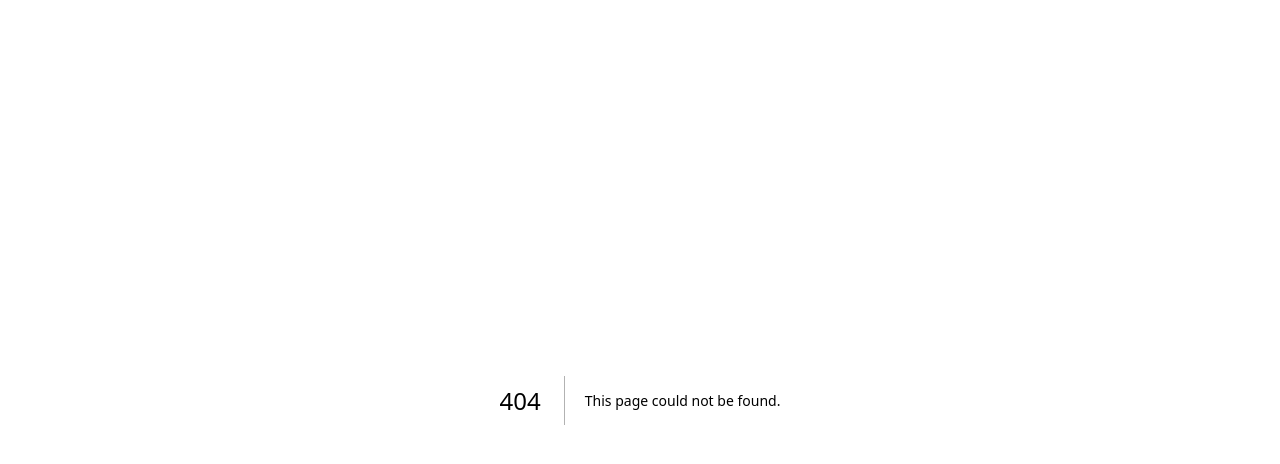
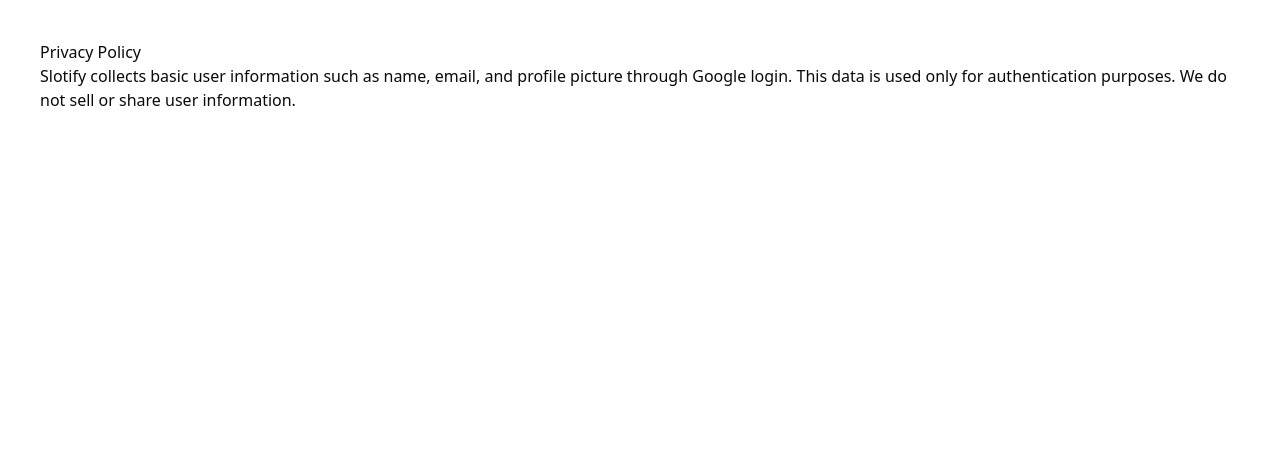
Before and after one commit to khushi1259/Slotify, a Next.js app: page /privacy in a window 1280 px wide. Before the commit this address had no page. Shown: the top 464 px of the page. Built offline with nearby package versions, Linux system fonts and the light colour scheme.

Commit message:
added terms and privacy

```diff
--- /dev/null
+++ b/app/privacy/page.tsx
@@ -0,0 +1,13 @@
+export default function Privacy() {
+  return (
+    <div style={{ padding: "40px" }}>
+      <h1>Privacy Policy</h1>
+      <p>
+        Slotify collects basic user information such as name, email,
+        and profile picture through Google login.
+        This data is used only for authentication purposes.
+        We do not sell or share user information.
+      </p>
+    </div>
+  );
+}
--- /dev/null
+++ b/app/terms/page.tsx
@@ -0,0 +1,11 @@
+export default function Terms() {
+  return (
+    <div style={{ padding: "40px" }}>
+      <h1>Terms of Service</h1>
+      <p>
+        By using Slotify, you agree to use the platform responsibly.
+        The service is provided as-is without warranties.
+      </p>
+    </div>
+  );
+}
```
